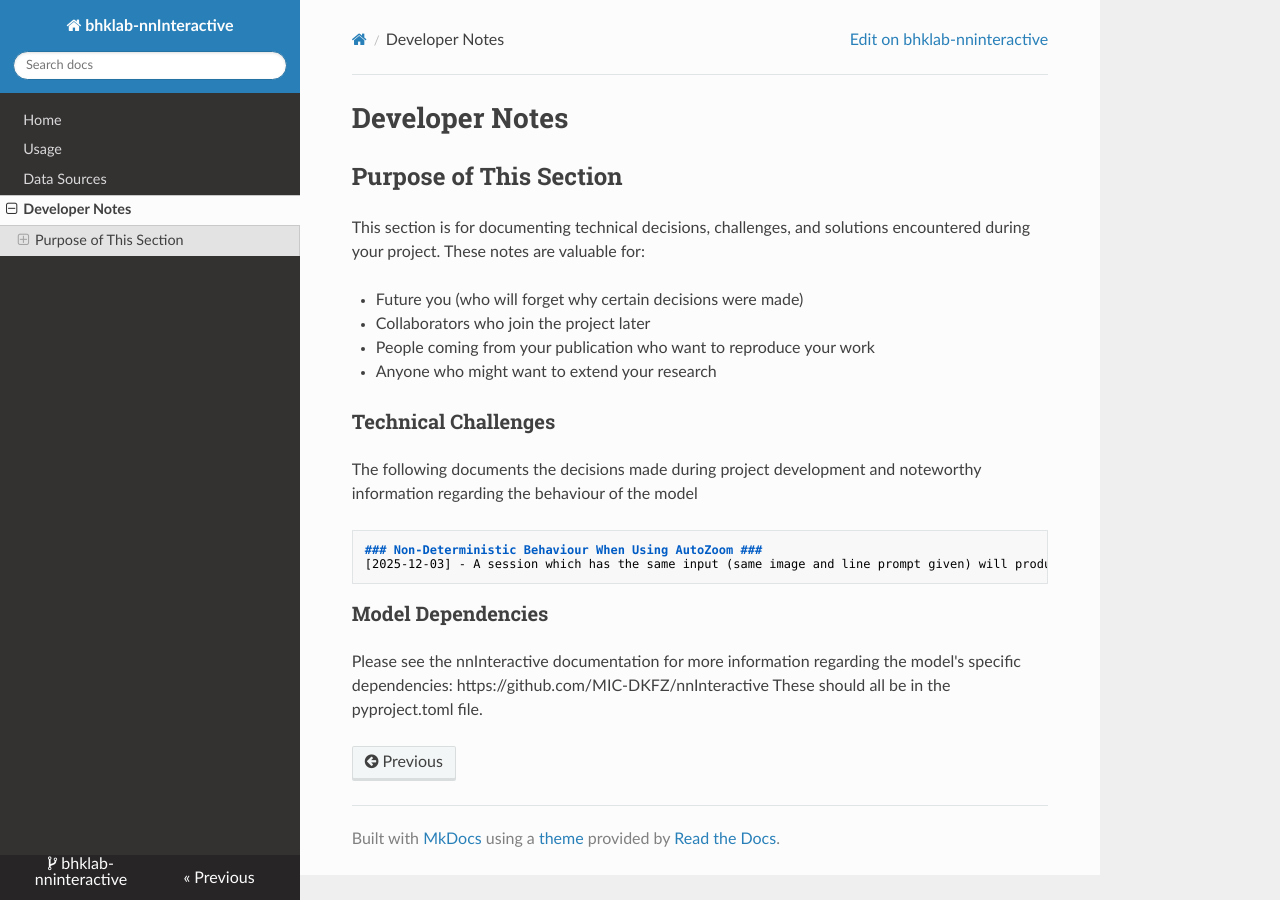
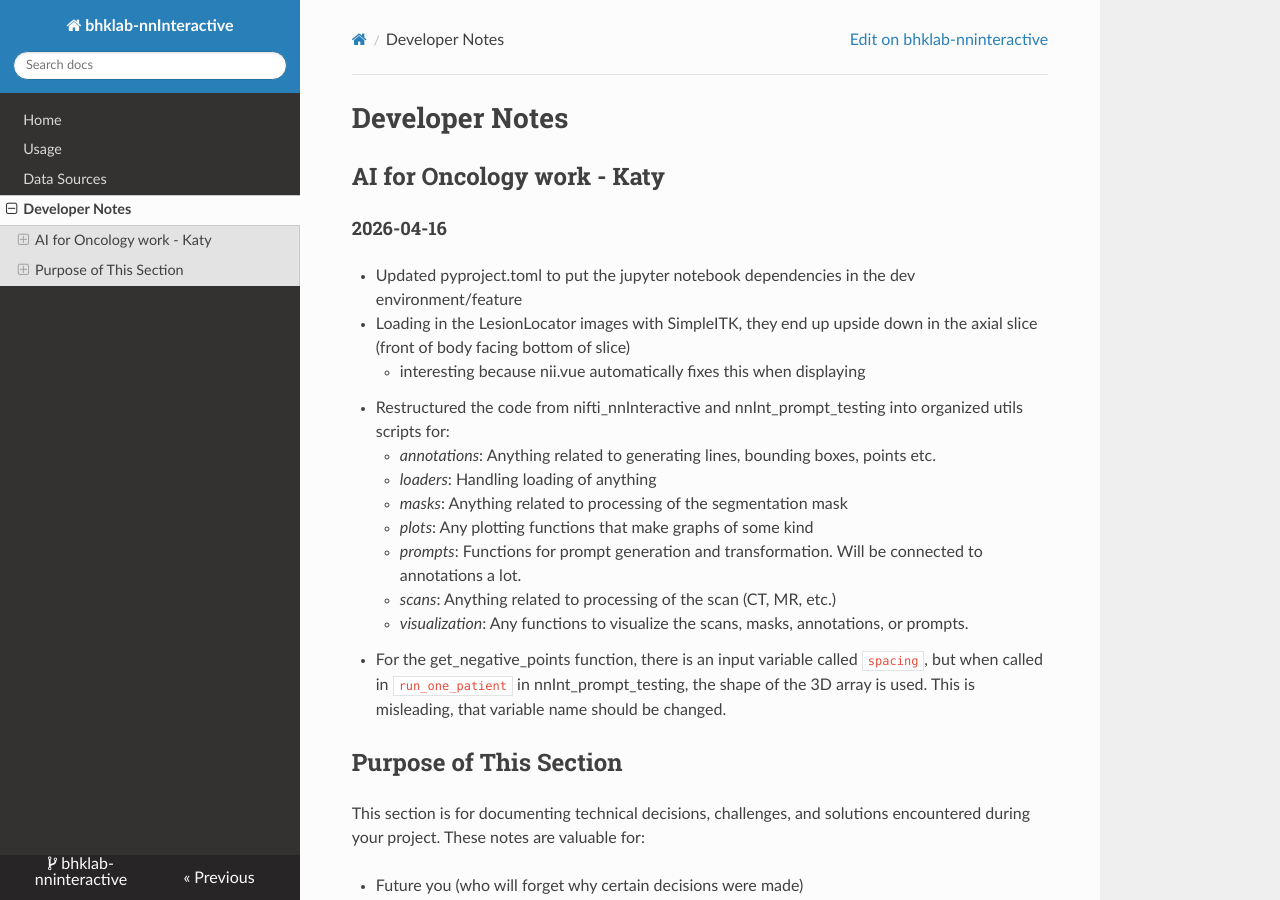
Before and after one commit to bhklab/bhklab-nninteractive, an MkDocs documentation site: the page built from docs/devnotes.md, in a window 1280 px wide and 900 px high. Built offline with MkDocs 1.6.1, drawn with Linux system fonts in a browser that asks for light colours; nearby versions of some CDN libraries.

Commit message:
docs: Katy notes from April 16, 2026

```diff
--- a/docs/devnotes.md
+++ b/docs/devnotes.md
@@ -1,4 +1,19 @@
 # Developer Notes
+
+## AI for Oncology work - Katy
+#### 2026-04-16
+- Updated pyproject.toml to put the jupyter notebook dependencies in the dev environment/feature
+- Loading in the LesionLocator images with SimpleITK, they end up upside down in the axial slice (front of body facing bottom of slice)
+    - interesting because nii.vue automatically fixes this when displaying
+- Restructured the code from nifti_nnInteractive and nnInt_prompt_testing into organized utils scripts for:
+    - _annotations_: Anything related to generating lines, bounding boxes, points etc.
+    - _loaders_: Handling loading of anything
+    - _masks_: Anything related to processing of the segmentation mask
+    - _plots_: Any plotting functions that make graphs of some kind
+    - _prompts_: Functions for prompt generation and transformation. Will be connected to annotations a lot.
+    - _scans_: Anything related to processing of the scan (CT, MR, etc.)
+    - _visualization_: Any functions to visualize the scans, masks, annotations, or prompts.
+- For the get_negative_points function, there is an input variable called `spacing`, but when called in `run_one_patient` in nnInt_prompt_testing, the shape of the 3D array is used. This is misleading, that variable name should be changed.
 
 ## Purpose of This Section
 
```
